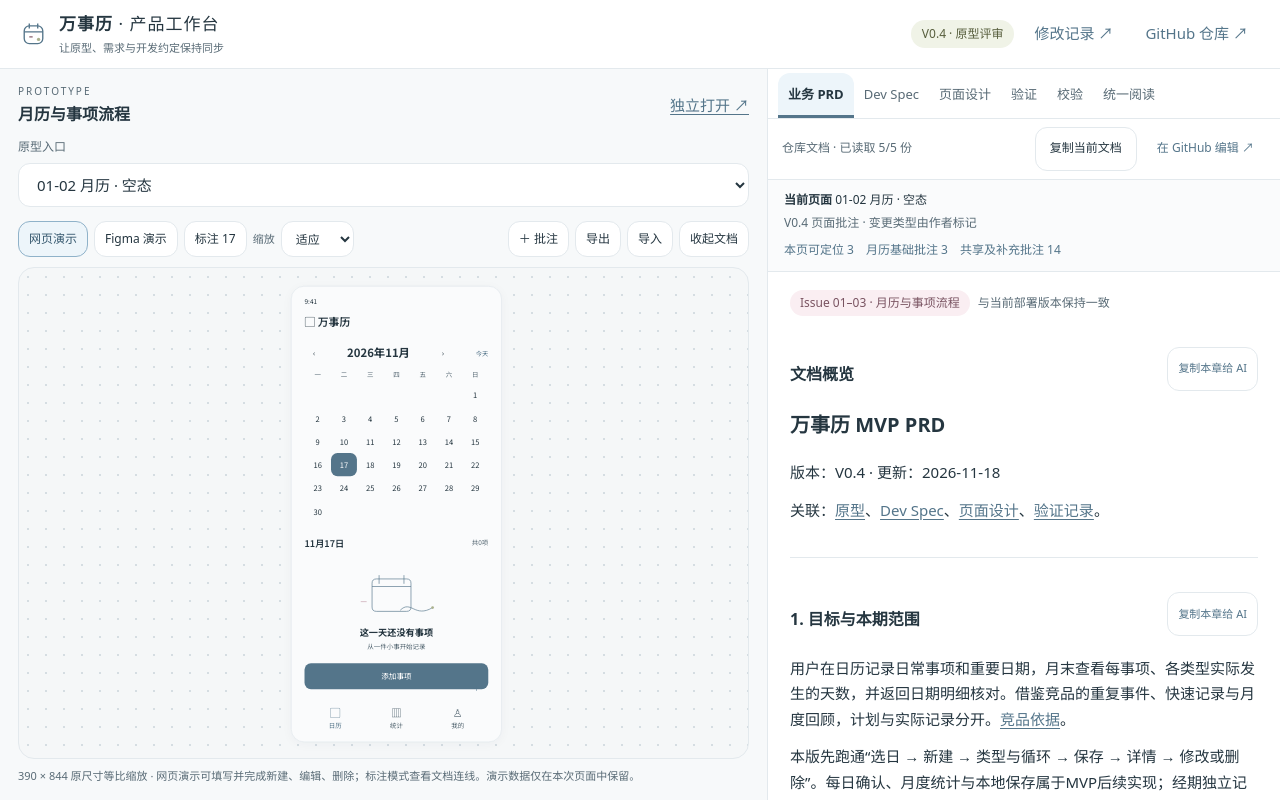
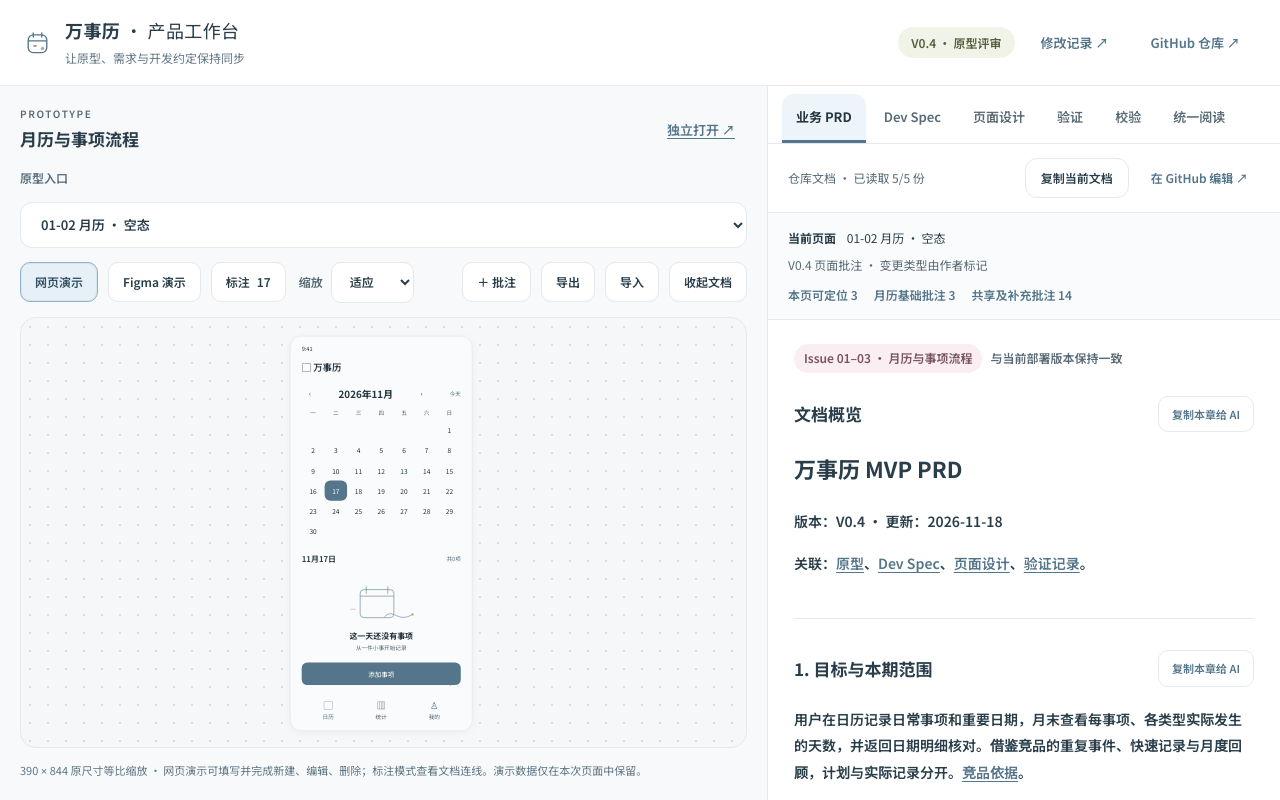
Before and after one commit to YushuMeng532/wanshili, a plain HTML site: page index.html in a window 1280 px wide. Drawn offline with Linux system fonts and the light colour scheme.

Commit message:
style: strengthen workbench typography and balance control spacing

```diff
--- a/assets/web-demo.js
+++ b/assets/web-demo.js
@@ -57,7 +57,7 @@ function enhance(){const id=$('screen').value;phone.dataset.mode=playing?'demo':
  if(id==='137:4025')saveTimer=setTimeout(commit,450);
 }
 const oldRender=renderPhone;renderPhone=function(){oldRender();const overlay=phone.querySelector('.overlay');if(playing&&overlay&&layerBase)phone.innerHTML=layerBase+overlay.outerHTML;enhance();fitPhone()};
-fitPhone=function(){if(!reviewMode)return;const box=stage.getBoundingClientRect(),notes=!playing&&box.width>620,reserve=notes?210:32;
+fitPhone=function(){if(!reviewMode)return;const box={width:stage.clientWidth,height:stage.clientHeight},notes=!playing&&box.width>620,reserve=notes?210:32;
  const auto=Math.min((box.width-reserve)/390,(box.height-36)/844,1),scale=reviewScale==='fit'?Math.max(.1,auto):Number(reviewScale);
  const width=390*scale,height=844*scale,left=notes?Math.max(200,(box.width-width+180)/2):Math.max(16,(box.width-width)/2);
  phone.style.left=left+'px';phone.style.top='18px';phone.style.transform='scale('+scale+')';
--- /dev/null
+++ b/assets/workbench-polish.css
@@ -0,0 +1,33 @@
+/* Workbench chrome and documents; prototype typography follows its Figma frame. */
+body{font-family:'Prototype Noto','Noto Sans SC','Microsoft YaHei',sans-serif;font-weight:600;line-height:1.8;color:#293e4a}
+.topbar{padding:14px 24px;gap:20px;min-height:86px}
+.brand{gap:14px;min-width:0}.brand h1{font-size:18px;letter-spacing:.4px;font-weight:700;line-height:1.5}.brand .sub{margin-top:4px;font-size:12px;font-weight:400;line-height:1.6;color:#647987}
+.topbar>.actions{gap:10px}.actions a{padding:10px 16px;font-size:13px;font-weight:600;gap:8px;line-height:1.5;border-radius:10px}.badge{padding:6px 13px;line-height:1.6;font-weight:600;white-space:nowrap}
+.workspace{height:calc(100dvh - 86px)}
+.prototype{padding:20px;gap:0}.pane-heading{gap:16px;margin-bottom:14px}.pane-heading h2{font-size:17px;font-weight:700;line-height:1.6;margin-top:4px}.eyebrow{font-size:10px;line-height:1.5;font-weight:600;letter-spacing:1.6px}
+.pane-heading>a{font-size:13px;font-weight:600;line-height:1.5;padding:10px 12px;border-radius:10px;white-space:nowrap}
+.prototype>label{font-size:12px;font-weight:600;margin-bottom:7px;color:#596f7d}
+.prototype>#screen{width:100%;min-width:0;min-height:46px;font-size:13px;font-weight:600;line-height:1.5;padding:11px 38px 11px 16px;margin-bottom:14px;border-radius:12px}
+.review-tools{gap:8px 10px;margin-bottom:14px;align-items:center}
+.review-tools button,.review-tools select{font-family:inherit;font-size:12px;font-weight:600;line-height:1.5;min-height:40px;padding:10px 14px;border-radius:10px;white-space:nowrap}
+.review-tools button{display:inline-flex;align-items:center;justify-content:center;gap:7px}
+.review-tools .zoom-control{display:inline-flex;align-items:center;gap:8px;white-space:nowrap}
+.review-tools .review-muted{font-size:12px;margin-left:3px;font-weight:600;line-height:1.5}.review-tools .grow{min-width:0}
+.review-tools button[aria-pressed=true]{background:#e6f0f6;border-color:#90b2c7;box-shadow:inset 0 0 0 1px #90b2c733;color:#304f63}
+.review-caption{font-size:11px;line-height:1.85;font-weight:400;margin-top:12px;color:#607786}
+.documentation>.tabs{padding:8px 14px 0;gap:4px}.documentation>.tabs button{font-size:13px;font-weight:600;line-height:1.5;padding:13px 14px;min-height:48px}.documentation>.tabs button[aria-selected=true]{font-weight:700}
+.doc-toolbar{padding:12px 20px;gap:12px;align-items:center}.doc-toolbar>span{font-size:12px;line-height:1.65;font-weight:400}.doc-toolbar>.actions{gap:10px}.doc-toolbar button{font-family:inherit;font-size:12px;font-weight:600;line-height:1.5;min-height:40px;padding:10px 15px}.doc-toolbar .source-link{font-size:12px;padding:10px 12px}
+.review-summary{padding:14px 20px;font-size:12px;line-height:1.8;font-weight:400}.review-summary strong{font-weight:700;margin-right:8px}.review-summary p{margin:6px 0}.review-summary .counts{flex-wrap:wrap;gap:5px 16px;margin-top:8px;font-weight:600}
+.doc-scroll{padding:24px 26px 60px;font-size:14px;line-height:1.9;font-weight:600}
+.chapter{padding:4px 0 26px;margin-bottom:24px}.chapter-top{gap:18px;align-items:center;margin-bottom:12px;flex-wrap:wrap}.chapter-top h3{font-size:17px;font-weight:700;line-height:1.65;margin:8px 0;flex:1;min-width:140px}
+.chapter-top .copy{font-family:inherit;font-size:11px;font-weight:600;line-height:1.5;min-height:36px;padding:9px 13px;border-radius:10px;flex:none}
+.chapter p{margin:15px 0}.chapter li{margin:8px 0}.chapter :is(h2,h3,h4){font-weight:700;line-height:1.65}.chapter h2{font-size:22px;margin:14px 0 22px}.chapter h3{font-size:17px}.chapter .table-wrap{margin:18px 0}.chapter table{font-size:13px;line-height:1.85}.chapter th,.chapter td{padding:13px 14px;vertical-align:top}.chapter th{font-weight:700}.chapter code{font-size:.92em;font-weight:400}
+.doc-note{padding:18px;margin:16px 0 22px;line-height:1.85}.doc-note h4{font-weight:700}.doc-note p{font-weight:400;font-size:13px;line-height:1.9;margin:10px 0 14px}.doc-note button,.stage-note button,#live-audit button{font-family:inherit;font-weight:600;line-height:1.5;min-height:36px;padding:9px 13px;border-radius:9px}.doc-note button{margin-top:4px;margin-right:6px}.note-meta{font-size:11px;font-weight:400;line-height:1.8;margin:12px 0 8px}
+.stage-note{padding:14px;line-height:1.8}.stage-note h3{font-weight:700;margin:10px 0}.stage-note p{font-weight:400;margin:10px 0 14px}.change-tag{font-weight:600;padding:3px 7px;line-height:1.5}
+.note-dialog{font-weight:400}.note-dialog h2{font-weight:700}.note-dialog label{font-weight:600;margin:16px 0 7px}.note-dialog .actions{gap:10px;margin-top:22px}.note-dialog button{font-weight:600;padding:11px 18px;line-height:1.5}
+#review-phone{font-weight:400}
+@media(min-width:1600px){.doc-scroll{padding-left:34px;padding-right:34px}}
+@media(max-width:1100px) and (min-width:901px){.review-tools .grow{display:none}.review-tools{gap:8px}.review-tools button,.review-tools select{padding:9px 12px}.doc-toolbar{padding:12px 16px}.doc-scroll{padding:22px 20px 50px}.documentation>.tabs button{padding:12px 11px}}
+@media(max-width:900px){.topbar{padding:16px 18px;gap:12px;min-height:0}.topbar>.actions{gap:8px}.actions a{padding:9px 12px}.workspace{height:auto}.prototype{padding:18px 14px}.review-tools{gap:8px;margin-bottom:14px}.review-tools .grow{display:none}.review-tools button,.review-tools select{padding:9px 12px}.pane-heading{margin-bottom:14px}.documentation>.tabs{padding:8px 10px 0;gap:2px}.documentation>.tabs button{padding:12px 13px}.doc-toolbar{padding:14px 18px}.doc-toolbar>.actions{gap:8px}.doc-toolbar .source-link{padding-left:0}.review-summary{padding:14px 18px}.doc-scroll{padding:22px 18px 48px}.chapter-top{gap:10px 16px}.chapter-top h3{min-width:150px}.chapter-top .copy{padding:9px 12px}.brand h1{font-size:18px}.review-caption{margin-top:12px}}
+@media print{.workspace{height:auto}.doc-scroll{font-weight:400;padding:0}}
+@media(max-width:900px){.review-tools{display:grid;grid-template-columns:repeat(3,minmax(0,1fr))}.review-tools .zoom-control{grid-column:1/3;gap:10px}.review-tools .zoom-control select{flex:1;min-width:0}.review-tools #new-note{grid-column:3}.review-tools>button{min-width:0;padding-left:8px;padding-right:8px}}
--- a/index.html
+++ b/index.html
@@ -65,6 +65,7 @@ $('repository').href=CONFIG.repository;$('history').href=CONFIG.repository+'/pul
 @media(max-width:900px){.workspace{grid-template-columns:1fr}.prototype{padding:14px}.review-stage{height:700px;flex:none}.stage-note{display:none}.review-line{display:none}.review-mobile-tip{display:block}.topbar .actions{gap:0}.topbar{padding:12px 16px}.brand h1{font-size:17px}.review-tools{gap:5px}.documentation{min-height:600px}.doc-scroll{padding:18px}.review-summary{padding:12px 18px}}
 @media print{.review-stage,.review-tools,.review-summary,.review-line,.review-caption{display:none}}
 </style>
+<link rel="stylesheet" href="assets/workbench-polish.css?v=1">
 <svg id="review-lines" class="review-line" aria-hidden="true"><path id="review-path"/><circle id="review-start" r="4"/><circle id="review-end" r="4"/></svg>
 <dialog id="note-dialog" class="note-dialog"><form id="note-form"><h2>添加原型批注</h2><p class="small">绑定一个原型元素和文档章节，生成双向定位与连线。</p><label for="note-anchor">原型位置</label><select id="note-anchor"><option value="add">添加事项按钮</option><option value="date">选中日期</option><option value="empty">当天无事项空态</option></select><label for="note-doc">关联文档</label><select id="note-doc"><option value="page-design">页面设计</option><option value="prd">业务 PRD</option><option value="dev-spec">Dev Spec</option><option value="validation">验证清单</option></select><label for="note-chapter">关联章节</label><select id="note-chapter"></select><label for="note-title">修改标题</label><input id="note-title" maxlength="60" required placeholder="例如：添加事项按钮增加图标"><label for="note-text">修改说明</label><textarea id="note-text" maxlength="2000" required placeholder="写清新增什么、放在哪里、点击后做什么"></textarea><label for="note-kind">变更类型</label><select id="note-kind"><option>新增</option><option>改动</option><option>说明</option></select><p class="small">批注保存在本机浏览器。导出批注文件后可提交到 GitHub；不会自动修改 Figma 或远端文档。</p><div class="actions"><button type="button" id="cancel-note">取消</button><button type="submit" class="primary">保存批注</button></div></form></dialog>
 <script>
@@ -79,7 +80,7 @@ let reviewNotes=BASE_NOTES.slice(),activeNote='cal-add',reviewMode=true,reviewSc
 try{const cached=JSON.parse(localStorage.getItem('wanshili-review-notes-v02')||'[]');if(Array.isArray(cached))reviewNotes.push(...cached.filter(validNote))}catch{}
 function validNote(n){return n&&typeof n.id==='string'&&["add", "date", "empty", "event-type", "event-name", "event-date", "event-repeat", "event-duration", "event-ai", "event-save", "event-item", "event-edit", "event-delete", "event-discard", "event-error", "event-scope", "event-retry"].includes(n.anchor)&&DOCS.some(x=>x[0]===n.doc)&&['chapter','title','text','kind','status'].every(k=>typeof n[k]==='string')&&(!('screen'in n)||typeof n.screen==='string')&&(!('screens'in n)||(Array.isArray(n.screens)&&n.screens.every(x=>typeof x==='string')))}
 const prototypePane=document.querySelector('.prototype'),originalStage=document.querySelector('.proto-stage');
-const reviewTools=document.createElement('div');reviewTools.className='review-tools';reviewTools.innerHTML='<button id="mode-figma" aria-pressed="false">Figma 演示</button><button id="mode-review" aria-pressed="true">标注 <span id="note-count"></span></button><label class="review-muted" for="review-zoom">缩放</label><select id="review-zoom"><option value="fit">适应</option><option value="0.5">50%</option><option value="0.75">75%</option><option value="1">100%</option></select><span class="grow"></span><button id="new-note">＋ 批注</button><button id="export-notes">导出</button><button id="import-notes">导入</button><button id="collapse-docs" aria-expanded="true">收起文档</button>';
+const reviewTools=document.createElement('div');reviewTools.className='review-tools';reviewTools.innerHTML='<button id="mode-figma" aria-pressed="false">Figma 演示</button><button id="mode-review" aria-pressed="true">标注 <span id="note-count"></span></button><span class="zoom-control"><label class="review-muted" for="review-zoom">缩放</label><select id="review-zoom"><option value="fit">适应</option><option value="0.5">50%</option><option value="0.75">75%</option><option value="1">100%</option></select></span><span class="grow"></span><button id="new-note">＋ 批注</button><button id="export-notes">导出</button><button id="import-notes">导入</button><button id="collapse-docs" aria-expanded="true">收起文档</button>';
 prototypePane.insertBefore(reviewTools,originalStage);
 const reviewStage=document.createElement('div');reviewStage.className='review-stage';reviewStage.id='review-stage';reviewStage.innerHTML='<div id="review-phone" class="review-phone"></div><div id="review-points"></div><aside id="stage-note" class="stage-note"></aside>';
 prototypePane.insertBefore(reviewStage,originalStage);
```
